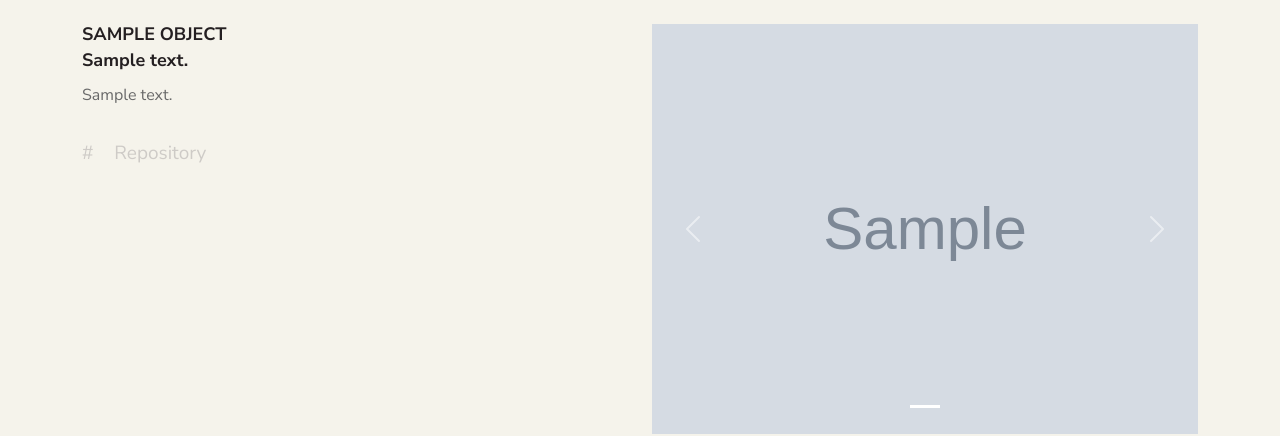
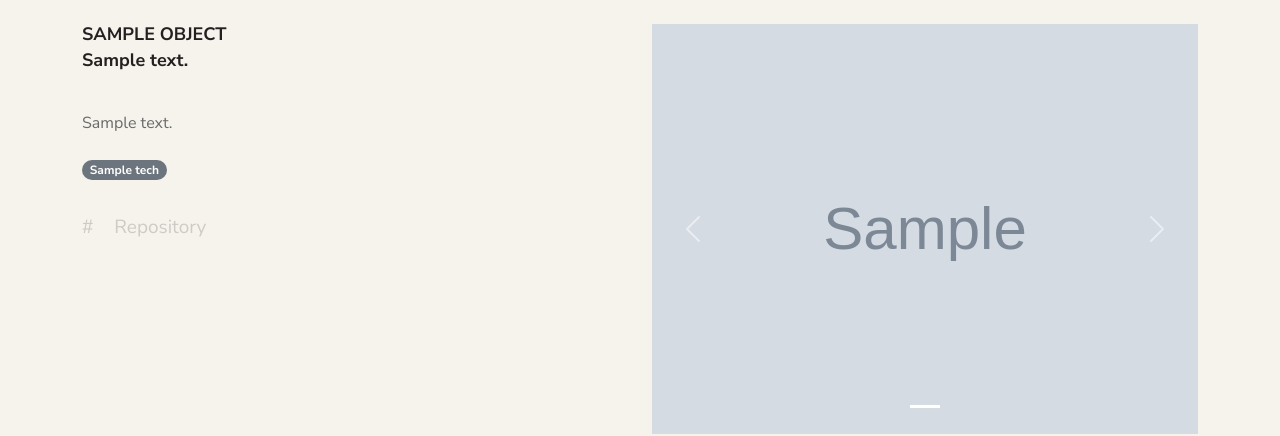
Before and after one commit to T-101/cv, a Django app: template backend/cv/templates/cv/portfolio_item.html in a window 1280 px wide. Shown: the part 56-492 px from the top of the page. Run offline with Django 3.2, Linux system fonts and the light colour scheme; the template is opened without the code that fills it: most values are stand-ins (such as "Sample title", 1, 10 or a date in 2020); grey boxes marked "Sample" are stand-in pictures; some libraries are stand-ins or nearby versions.

Commit message:
format description and technique badge

```diff
--- a/backend/cv/templates/cv/portfolio_item.html
+++ b/backend/cv/templates/cv/portfolio_item.html
@@ -19,7 +19,12 @@
                     <div class="card-body">
                         <h5 class="card-title">{{ object.title|upper }}</h5>
                         <h6 class="card-subtitle mb-2 text-body-secondary">{{ object.short_description }}</h6>
-                        <p class="card-text">{{ object.description }}</p>
+                        <p class="card-text">{{ object.description|linebreaks }}</p>
+                        <p class="card-text">
+                            {% for tech in object.techniques.all %}
+                                <span class="badge rounded-pill text-bg-secondary">{{ tech }}</span>
+                            {% endfor %}
+                        </p>
                         {% if object.url %}
                             <a href="{{ object.url }}" class="card-link">{{ object.url_type }}</a>
                         {% endif %}
```
